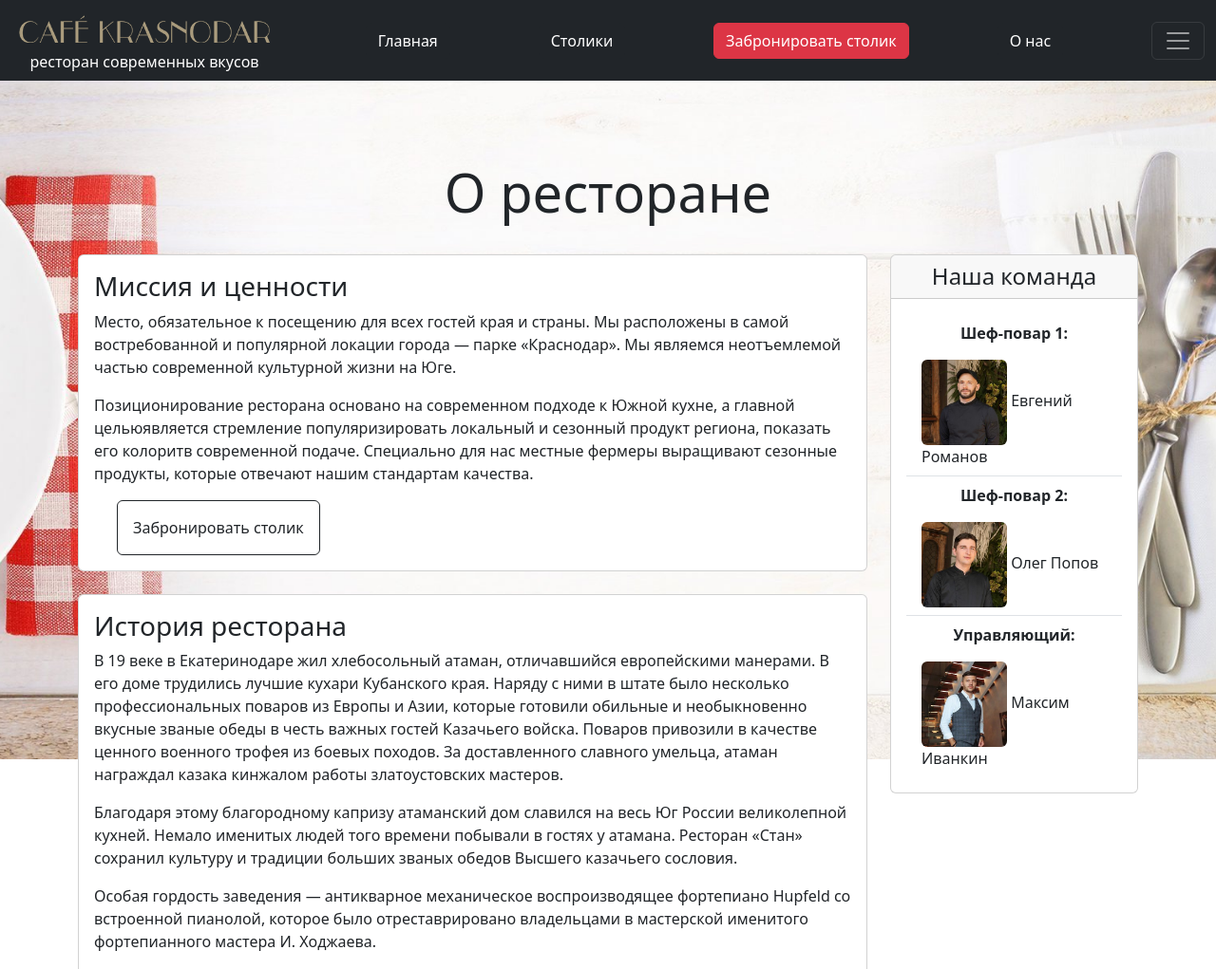
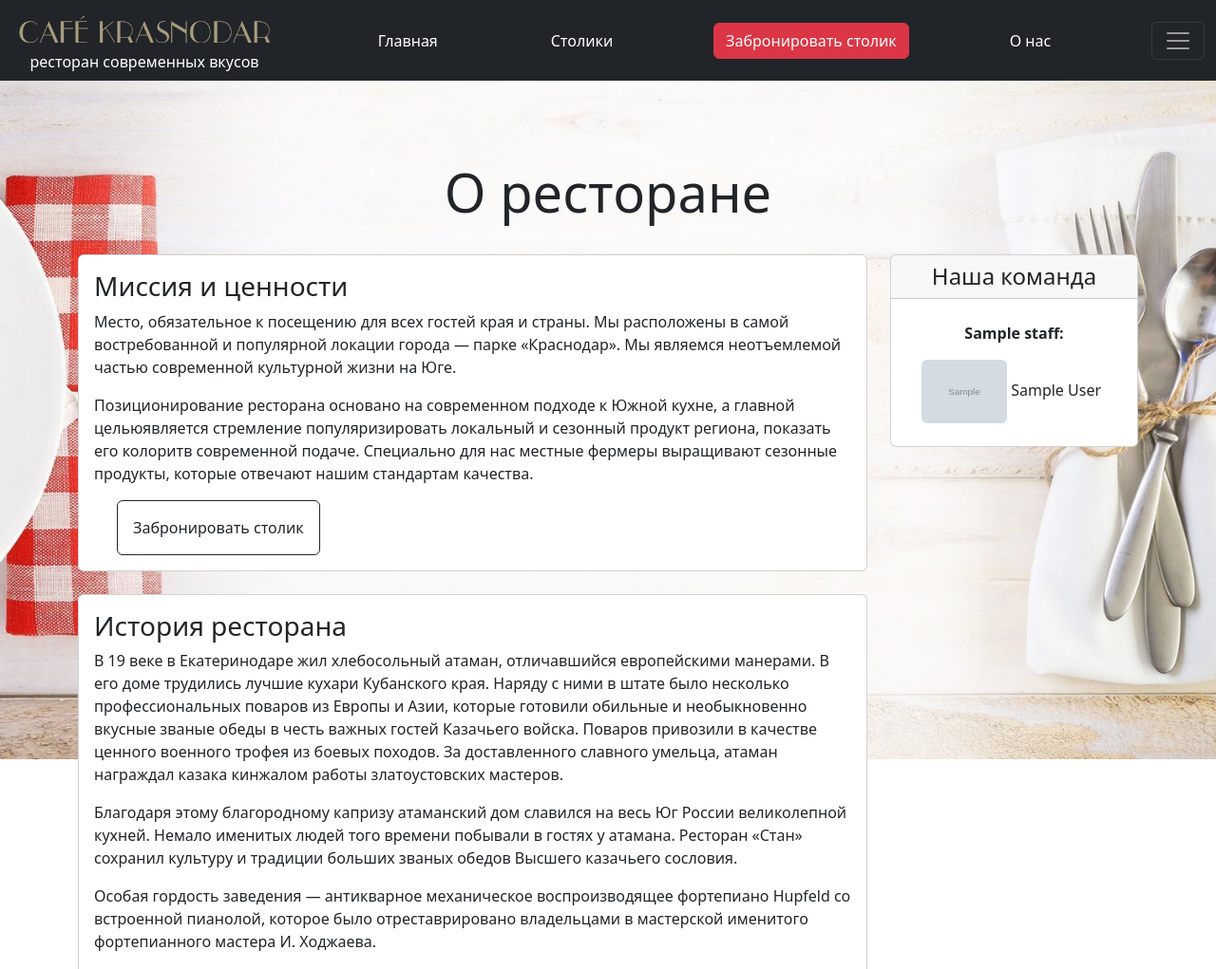
Before and after one commit to RockAngel520/Booking_tables, a Django app: page /about/ in a window 1280 px wide. Shown: the top 1021 px of the page at 95% size. Run offline with Django 5.2, Linux system fonts and the light colour scheme; tables that the repository leaves empty hold one stand-in row (values such as "Sample post"); grey boxes marked "Sample" are stand-in pictures; some libraries are stand-ins or nearby versions.

Commit message:
model staf

```diff
--- a/booking_tables/models.py
+++ b/booking_tables/models.py
@@ -49,7 +49,7 @@ class Booking(models.Model):
     number_of_guests = models.PositiveIntegerField(
         default=1,
         verbose_name="Количество гостей",
-        help_text=("Укажите " "количество гостей"),
+        help_text=("Укажите количество гостей"),
     )
     date = models.DateField(
         verbose_name="Дата посещения", help_text="Укажите дату посещения"
@@ -81,3 +81,31 @@ class Booking(models.Model):
         return (
             f"Бронирование номер {self.id} от {self.guest} на {self.date} {self.time}"
         )
+
+
+class Staff(models.Model):
+    """Модель сотрудников для страницы О нас"""
+
+    job_title = models.TextField(
+        verbose_name="Должность", help_text="Укажите должность", blank=True, null=True
+    )
+    full_name = models.TextField(
+        verbose_name="ФИО", help_text="Укажите ФИО", blank=True, null=True
+    )
+    photo = models.ImageField(
+        upload_to="booking_tables/media",
+        blank=True,
+        null=True,
+        verbose_name="Фото сотрудника",
+        help_text="Добавьте фото сотрудника",
+    )
+
+    class Meta:
+        verbose_name = "Сотрудник"
+        verbose_name_plural = "Сотрудники"
+        ordering = ["job_title", "full_name"]
+
+    def __str__(self):
+        return (
+            f"{self.job_title}: {self.full_name}"
+        )
--- a/booking_tables/templates/about.html
+++ b/booking_tables/templates/about.html
@@ -1,5 +1,6 @@
 {% extends 'base.html' %}
 {% block content %}
+{% load my_tags %}
 {% load static %}
 
 <div class="pricing-header px-3 py-3 pt-md-5 pb-md-4 mx-auto text-center">
@@ -66,31 +67,19 @@
                 <div class="card-header">
                     <h4 class="my-0 font-weight-normal text-center">Наша команда</h4>
                 </div>
+                {% for staff in object_list %}
                 <div class="card-body">
                     <ul class="list-group list-group-flush">
                         <li class="list-group-item">
-                            <p class="text-center"><b>Шеф-повар 1:</b></p>
-                            <img src="{% static '/images/staff/1.jpg' %}" class="rounded mx-auto"
-                                 alt="Шеф-повар: Евгений Романов" class="mx-auto p-2"
+                            <p class="text-center"><b>{{ staff.job_title }}:</b></p>
+                            <img src="{{ staff.photo | media_filter }}" class="rounded mx-auto"
+                                 alt="{{ staff.job_title }}: {{ staff.full_name }}" class="mx-auto p-2"
                                  style="width: 90px;"/>
-                            Евгений Романов
-                        </li>
-                        <li class="list-group-item">
-                            <p class="text-center"><b>Шеф-повар 2:</b></p>
-                            <img src="{% static '/images/staff/2.jpg' %}" class="rounded mx-auto"
-                                 alt="Шеф-повар: Олег Попов" class="mx-auto p-2"
-                                 style="width: 90px;"/>
-                            Олег Попов
-                        </li>
-                        <li class="list-group-item">
-                            <p class="text-center"><b>Управляющий:</b></p>
-                            <img src="{% static '/images/staff/3.jpg' %}" class="rounded mx-auto"
-                                 alt="Управляющий: Максим Иванкин" class="mx-auto p-2"
-                                 style="width: 90px;"/>
-                            Максим Иванкин
+                            {{ staff.full_name }}
                         </li>
                     </ul>
                 </div>
+                {% endfor %}
             </div>
         </div>
     </div>
--- a/booking_tables/urls.py
+++ b/booking_tables/urls.py
@@ -2,7 +2,7 @@ from django.urls import path
 
 from booking_tables.apps import BookingTablesConfig
 from booking_tables.views import (
-    AboutTemplateView,
+    AboutListView,
     BookingCreateView,
     BookingDeleteView,
     BookingDetailView,
@@ -18,7 +18,7 @@ app_name = BookingTablesConfig.name
 
 urlpatterns = [
     path("", HomeTemplateView.as_view(), name="home"),
-    path("about/", AboutTemplateView.as_view(), name="about"),
+    path("about/", AboutListView.as_view(), name="about"),
     path("tables/", TableListView.as_view(), name="tables"),
     path("bookings/", BookingListView.as_view(), name="bookings"),
     path("booking/<int:pk>/", (BookingDetailView.as_view()), name="booking"),
--- a/booking_tables/views.py
+++ b/booking_tables/views.py
@@ -19,15 +19,16 @@ from django.views.generic import (
 )
 
 from booking_tables.forms import BookingForm
-from booking_tables.models import Booking, Table
+from booking_tables.models import Booking, Table, Staff
 from config.settings import EMAIL_HOST_USER
 
 logger = logging.getLogger(__name__)
 
 
-class AboutTemplateView(TemplateView):
+class AboutListView(ListView):
     """Страница о ресторане"""
 
+    model = Staff
     template_name = "about.html"
 
 
```
Also changed, not shown: booking_tables/admin.py (+10 -1 lines), booking_tables/migrations/0003_staff_alter_booking_comment.py (added), media/booking_tables/media/1_boPiOkT.jpg (added), media/booking_tables/media/2_EW8iWEB.jpg (added), media/booking_tables/media/3.jpg (added), 1 other file.
